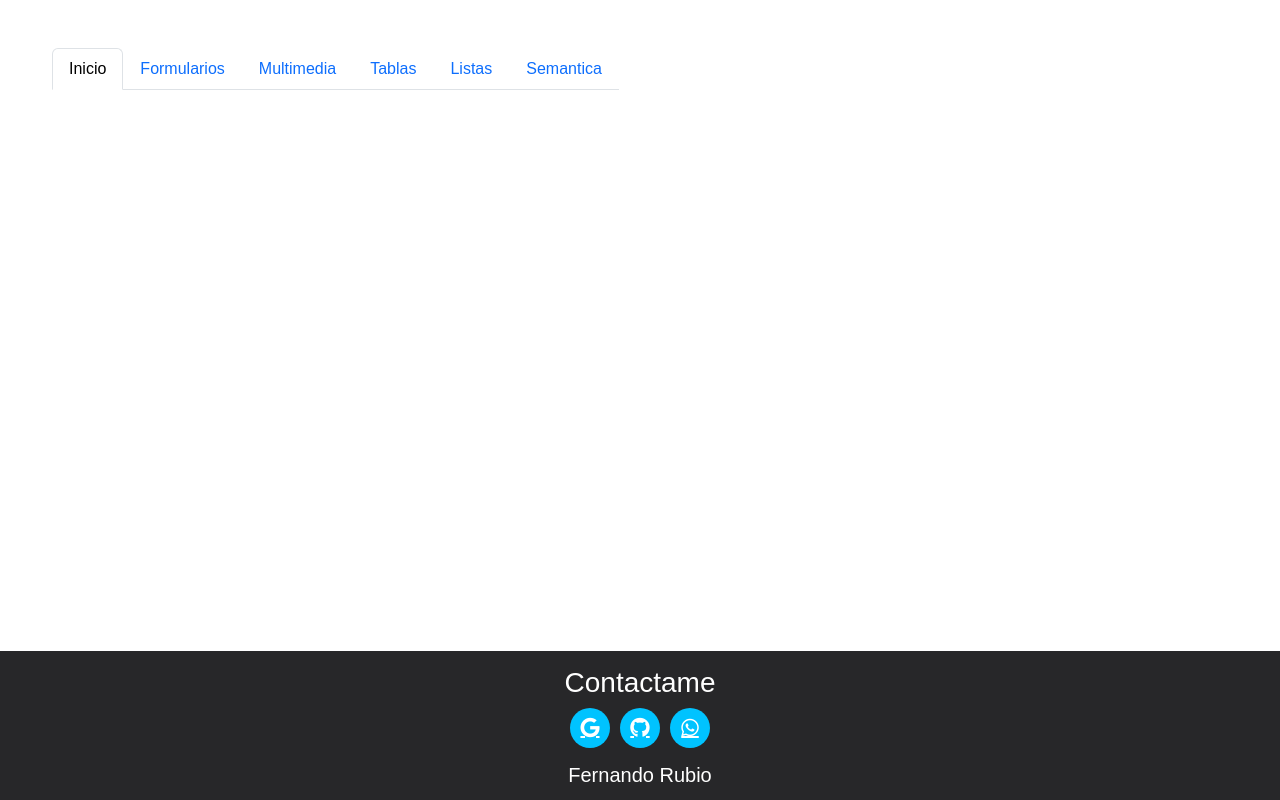
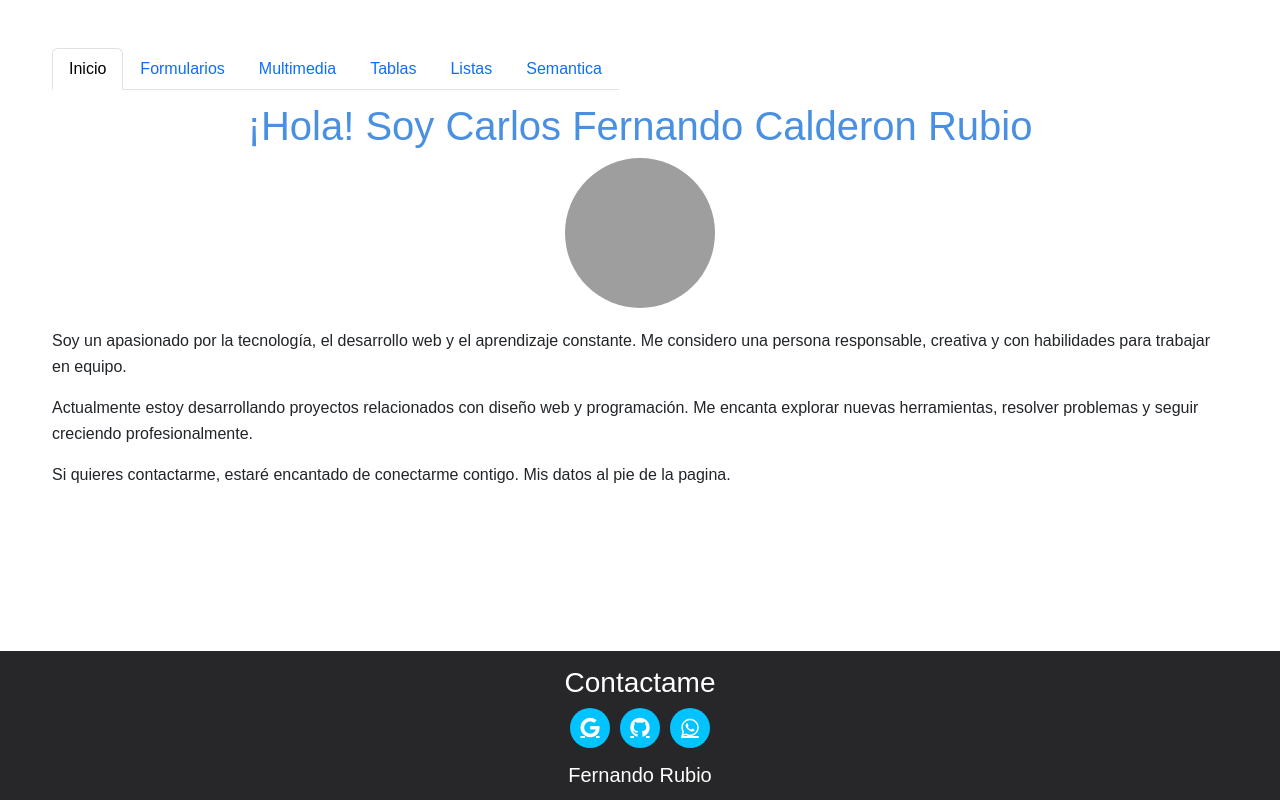
Before and after one commit to The-Fersho/fundamentos-web-rubio, a website: page index.html in a window 1280 px wide. Drawn offline with nearby package versions, Linux system fonts and the light colour scheme; grey boxes are pictures that could not be loaded.

Commit message:
Index y seccion personal lista

```diff
--- a/index.html
+++ b/index.html
@@ -37,15 +37,23 @@
     </header>
     <main class="centroPag">
 
-
-
-
-
-
-
-
-
-
+        <div class="container">
+            <h1>¡Hola! Soy Carlos Fernando Calderon Rubio</h1>
+            <div class="photo">
+                <img src="/assets/images/fotoP.jpg" alt="Foto de perfil">
+            </div>
+            <p>
+                Soy un apasionado por la tecnología, el desarrollo web y el aprendizaje constante.
+                Me considero una persona responsable, creativa y con habilidades para trabajar en equipo.
+            </p>
+            <p>
+                Actualmente estoy desarrollando proyectos relacionados con diseño web y programación. Me encanta
+                explorar nuevas herramientas, resolver problemas y seguir creciendo profesionalmente.
+            </p>
+            <p>
+                Si quieres contactarme, estaré encantado de conectarme contigo. Mis datos al pie de la pagina.
+            </p>
+        </div>
 
 
 
--- a/styles/main.css
+++ b/styles/main.css
@@ -1,4 +1,3 @@
-
 body {
     font-family: Arial, Helvetica, sans-serif;
     display: grid;
@@ -12,20 +11,20 @@ body {
 }
 
 /* Header */
-.relleno{
+.relleno {
     position: fixed;
     background-color: #ffffff;
     height: 9.4vh;
     width: 100%;
 }
 
-.encabezado{
+.encabezado {
     height: 3vh;
     width: 100%;
     background-color: #ffffff;
 }
 
-.nav{
+.nav {
     position: fixed;
     background-color: #ffffff;
 }
@@ -157,7 +156,7 @@ body {
 }
 
 
-.multi{
+.multi {
     display: grid;
 }
 
@@ -190,3 +189,32 @@ form {
 input[type="submit"]:hover {
     background-color: #45a049;
 }
+
+
+
+/* Inicio */
+  .container-2 {
+      max-width: 800px;
+      margin: 40px auto;
+      padding: 20px;
+      background-color: white;
+      border-radius: 10px;
+      box-shadow: 0 0 10px rgba(0,0,0,0.1);
+    }
+    h1 {
+      text-align: center;
+      color: #4a90e2;
+    }
+    p {
+      line-height: 1.6;
+    }
+    .photo {
+      text-align: center;
+      margin-bottom: 20px;
+    }
+    .photo img {
+      border-radius: 50%;
+      width: 150px;
+      height: 150px;
+      object-fit: cover;
+    }
```
Also changed, not shown: 1 other file. Lines whose indentation alone changed are shown as unchanged.
